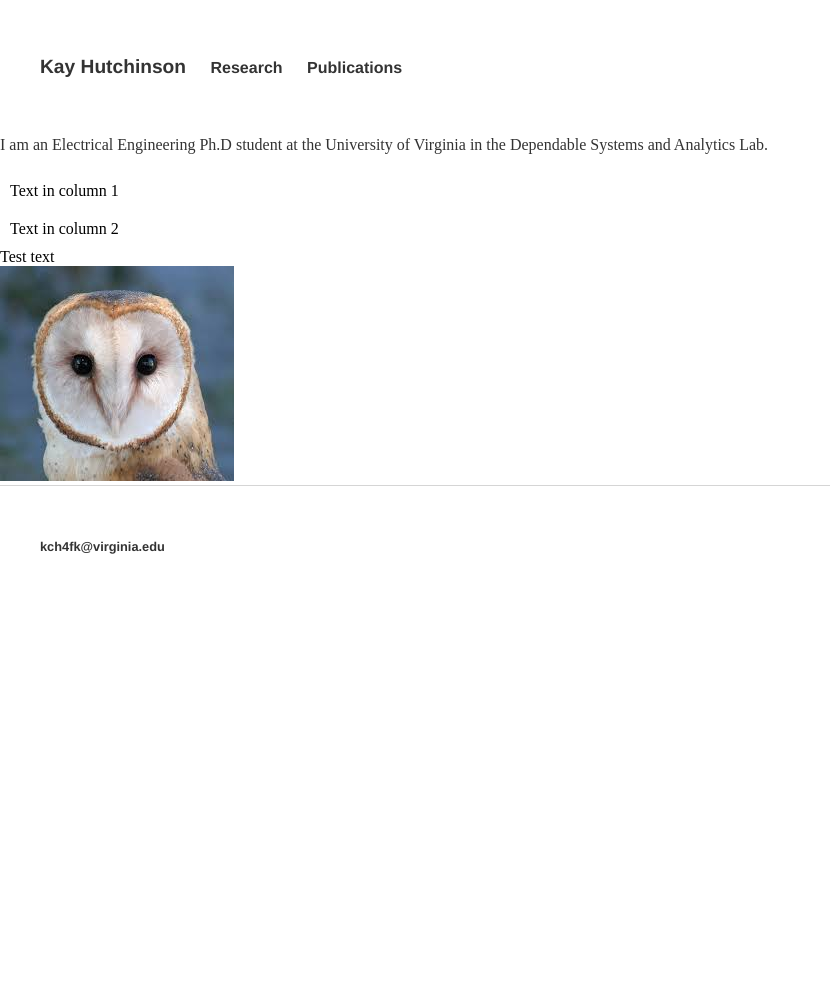
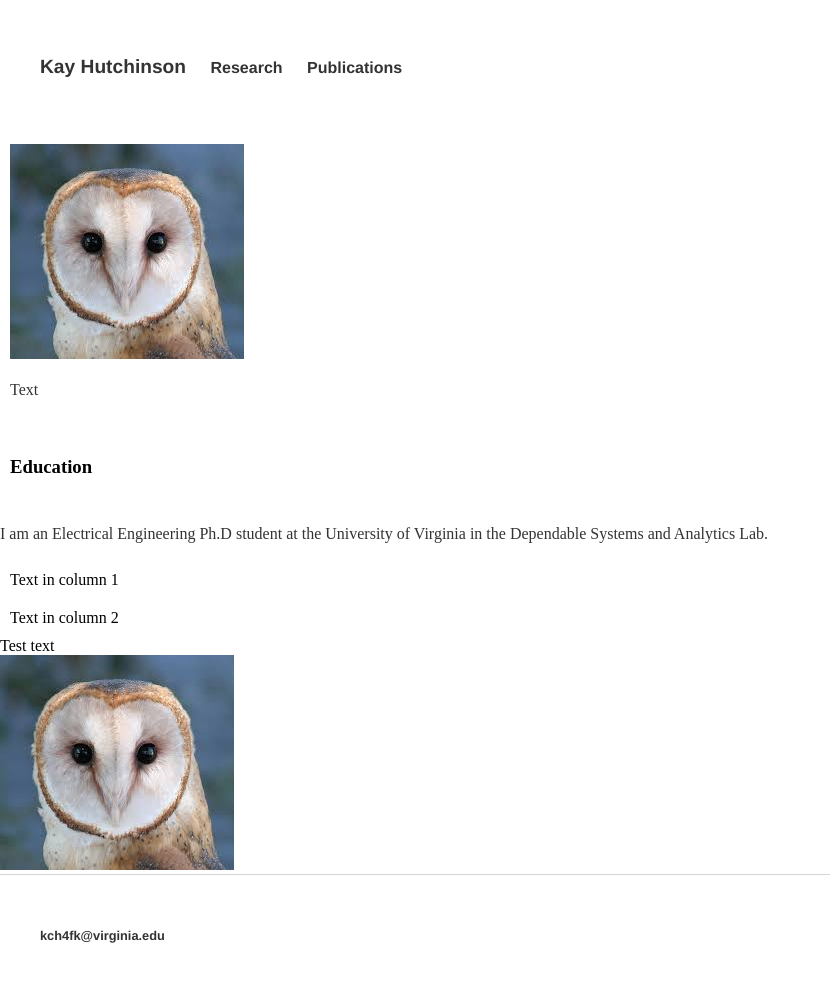
Before and after one commit to kch4fk/kch4fk.github.io, a Jekyll site: the page built from index.html, in a window 1280 px wide. Shown: the whole page, without its empty margins (0-830 px from the left). Built offline with Jekyll 4.4.1, drawn with Linux system fonts in a browser that asks for light colours; before the commit the page ends 900 px from its top, so only the background shows below that.

Commit message:
Update index.html

```diff
--- a/index.html
+++ b/index.html
@@ -2,6 +2,21 @@
 layout: default
 title: Kay Hutchinson
 ---
+
+<div class="row">
+	<div class="column left">
+		<img src="https://github.com/kch4fk/kch4fk.github.io/blob/master/barn%20owl.jpg?raw=true">
+		<p>Text</p>
+	</div>
+
+	<div class="column right">
+		<h3>Education</h3>
+	</div>
+
+</div>
+
+
+
 <div class="blurb">
 	<!--<h2>Biography</h2>-->
 	<p>I am an Electrical Engineering Ph.D student at the University of Virginia in the Dependable Systems and Analytics Lab.</p>
```
